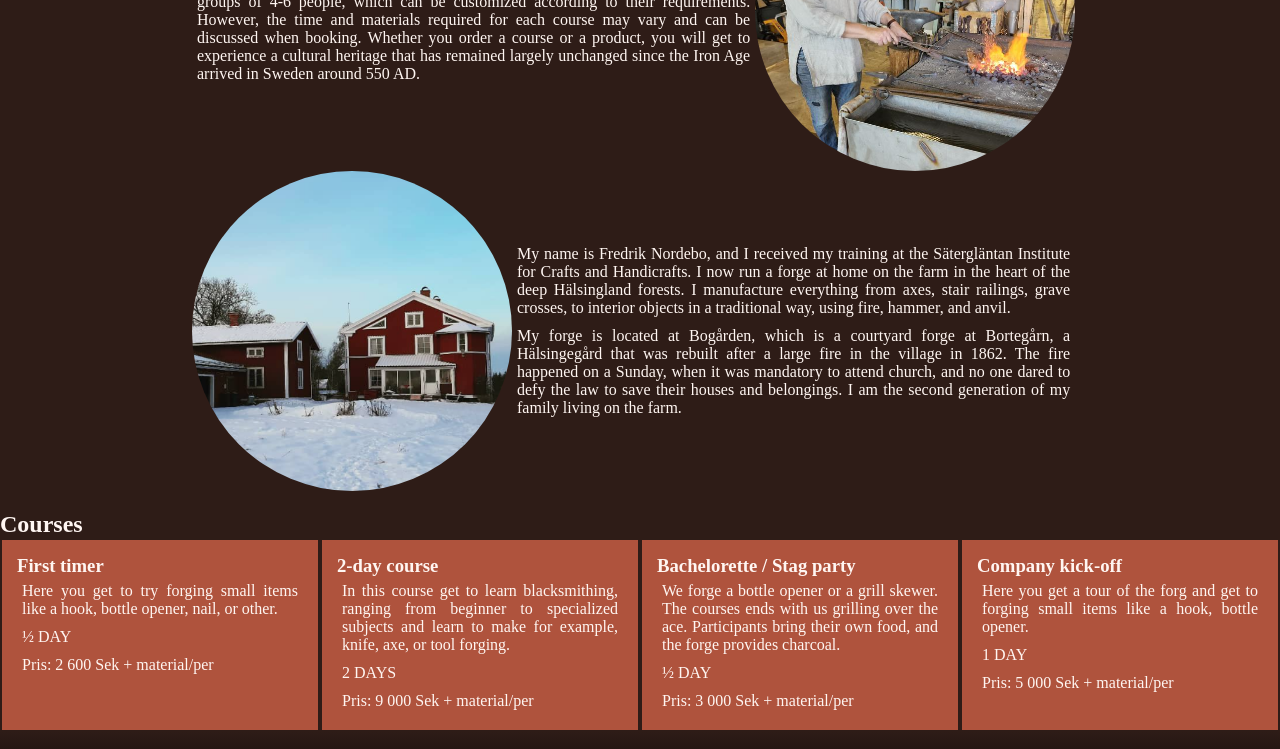
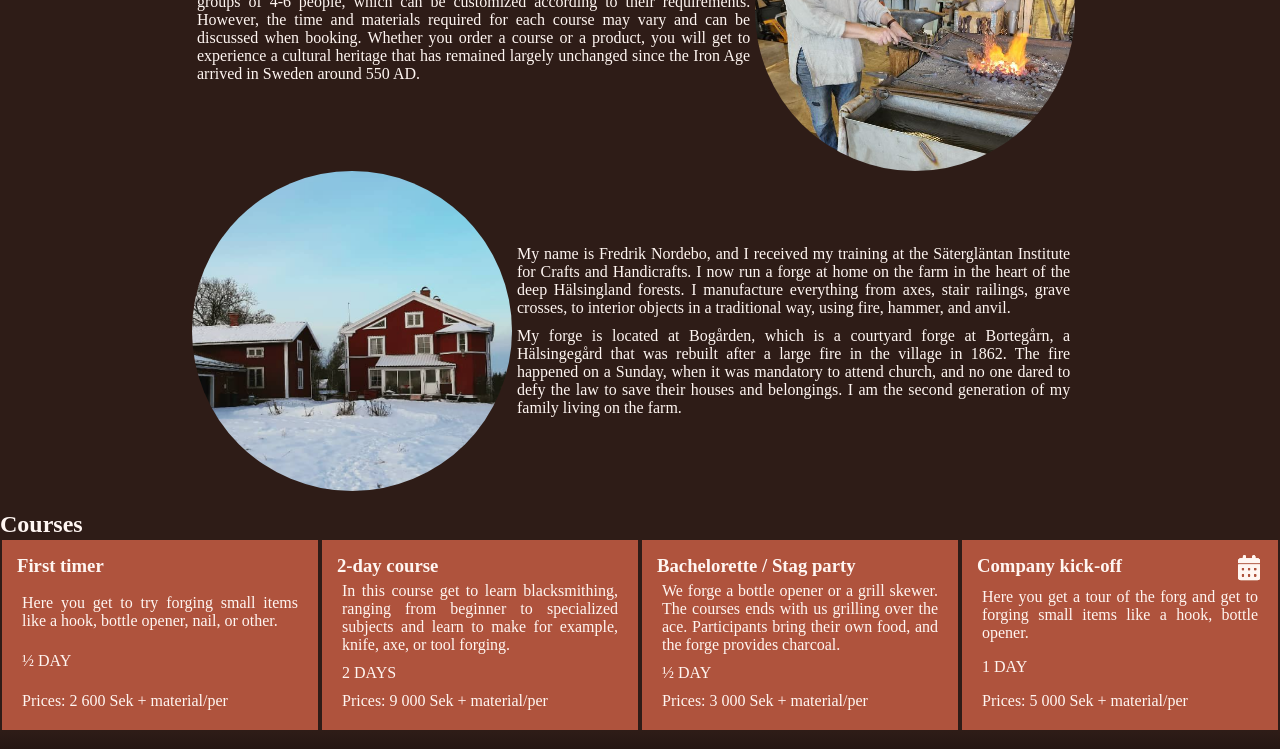
Before and after one commit to Ko11e/Bogardens-blacksmith, a plain HTML site: page index.html in a window 1280 px wide. Shown: the part 526-1275 px from the top of the page. Drawn offline with Linux system fonts and the light colour scheme.

Commit message:
Add link to contats form in the courses box

```diff
--- a/assets/css/style.css
+++ b/assets/css/style.css
@@ -143,8 +143,18 @@ main {
     flex-basis: 300px;
     flex-grow: 1;
     border: 2px solid #2e1c17;
+    /* Make the text evenly spread over the box */
+    display: flex;
+    flex-direction: column;
+    justify-content: space-between;
 }
 
+div > a {
+    position: absolute;
+    right: 20px;
+    font-size: 155%;
+    color: #FFF6F2;
+}
 
 /* Footer styles */
 footer {
--- a/index.html
+++ b/index.html
@@ -91,27 +91,31 @@
                     <h3>First timer</h3>
                     <p>Here you get to try forging small items like a hook, bottle opener, nail, or other. </p>
                     <p>½ DAY</p>
-                    <p> Pris: 2 600 Sek + material/per</p>
+                    <p> Prices: 2 600 Sek + material/per</p>
+                    <a href="contacts.html" aria-label="click here to send a boooking request"><i class="fa-solid fa-calendar-days"></i></a>
                 </div>
                 <div id="two-day">
                     <h3>2-day course</h3>
                     <p>In this course get to learn blacksmithing, ranging from beginner to specialized subjects and
                         learn to make for example, knife, axe, or tool forging.</p>
                     <p>2 DAYS</p>
-                    <p> Pris: 9 000 Sek + material/per</p>
+                    <p> Prices: 9 000 Sek + material/per</p>
+                    <a href="contacts.html" aria-label="click here to send a boooking request"><i class="fa-solid fa-calendar-days"></i></a>
                 </div>
                 <div>
                     <h3 id="sb-party">Bachelorette / Stag party</h3>
                     <p>We forge a bottle opener or a grill skewer. The courses ends with us grilling over the ace.
                         Participants bring their own food, and the forge provides charcoal.</p>
                     <p>½ DAY</p>
-                    <p> Pris: 3 000 Sek + material/per</p>
+                    <p> Prices: 3 000 Sek + material/per</p>
+                    <a href="contacts.html" aria-label="click here to send a boooking request"><i class="fa-solid fa-calendar-days"></i></a>
                 </div>
                 <div id="kick-off">
                     <h3>Company kick-off</h3>
                     <p>Here you get a tour of the forg and get to forging small items like a hook, bottle opener.</p>
                     <p>1 DAY</p>
-                    <p> Pris: 5 000 Sek + material/per</p>
+                    <p> Prices: 5 000 Sek + material/per</p>
+                    <a href="contacts.html" aria-label="click here to send a boooking request"><i class="fa-solid fa-calendar-days"></i></a>
                 </div>
             </div>
         </section>
```
